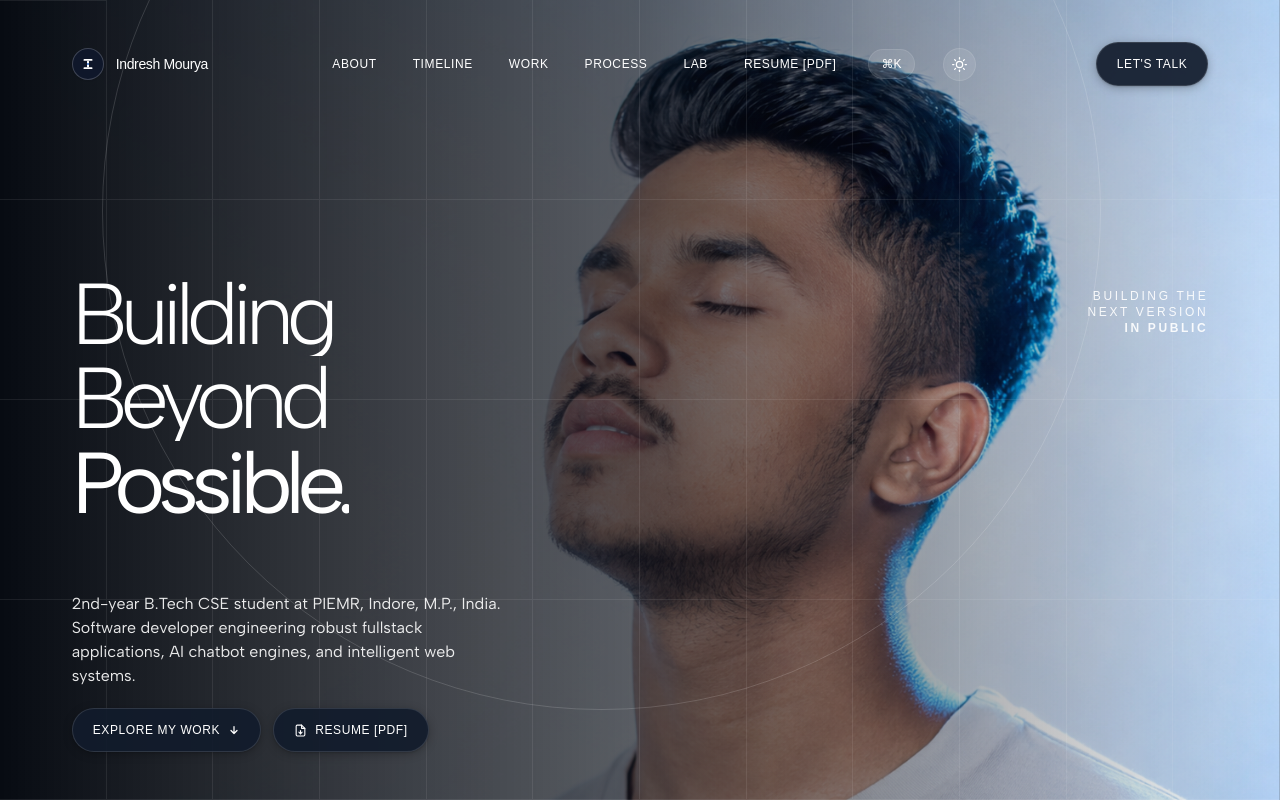
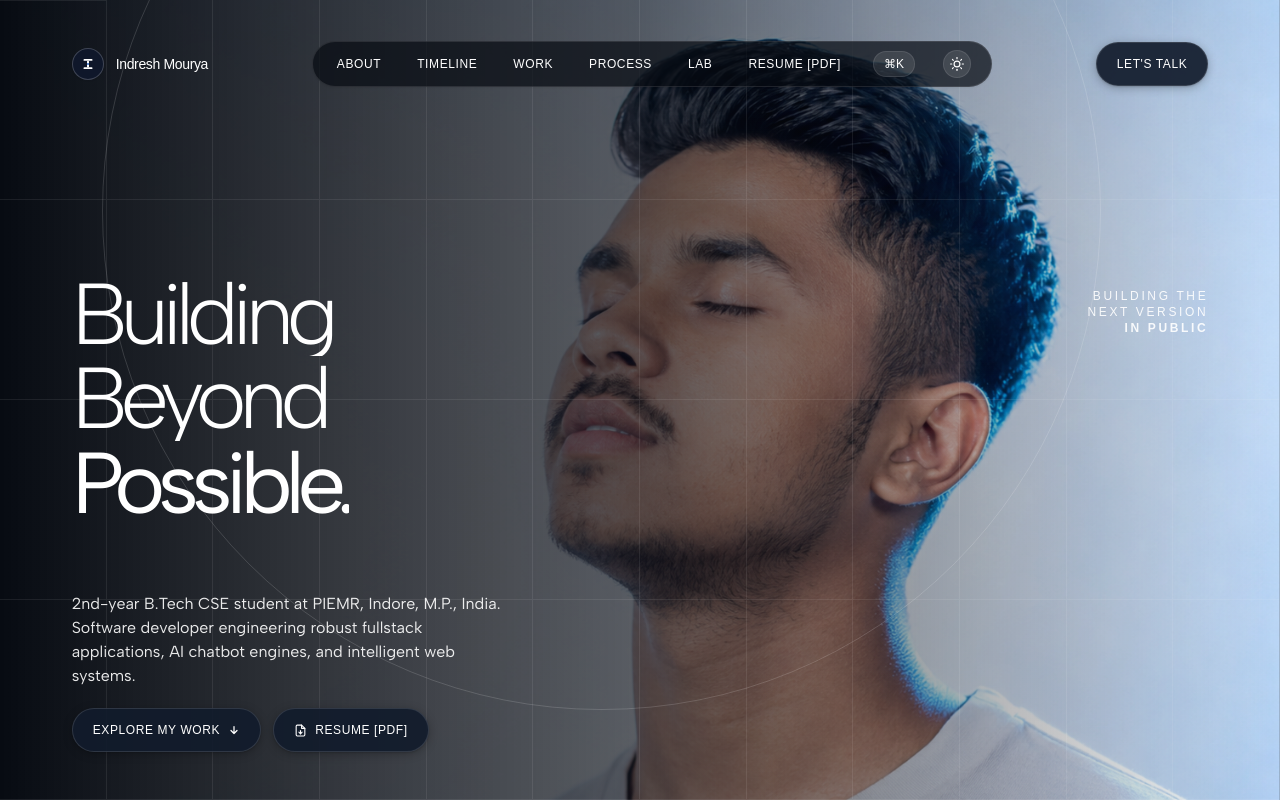
Before and after one commit to indreshmourya2007-sketch/portfolio, a Next.js app: page / in a window 1280 px wide. Both pictures are taken after a click on the button 959 px from the left and 64 px from the top of the page. Shown: the top 800 px of the page. Built offline with nearby package versions, Linux system fonts and the light colour scheme; a web font is replaced by a local one.

Commit message:
feat(hero): center portrait image and optimize mobile typography clearance

```diff
--- a/app/globals.css
+++ b/app/globals.css
@@ -109,18 +109,24 @@ body {
 @media (max-width: 767px) {
   .portrait-base {
     background-image: url("/images/Base_image_mobile.png");
+    background-position: center;
+    background-size: cover;
   }
   .portrait-reveal {
     background-image: url("/images/Reveal_image_mobile.png");
+    background-position: center;
+    background-size: cover;
   }
 }
 
 @media (max-width: 767px) and (orientation: landscape) {
   .portrait-base {
     background-image: url("/images/Base_image_desktop.png");
+    background-position: center;
   }
   .portrait-reveal {
     background-image: url("/images/Reveal_image_desktop.png");
+    background-position: center;
   }
 }
 
--- a/components/glass-hero.tsx
+++ b/components/glass-hero.tsx
@@ -251,11 +251,11 @@ export default function GlassHero() {
           </a>
 
           {/* Desktop Links (Hidden on Mobile) */}
-          <div className="hidden md:flex items-center gap-5 lg:gap-7">
+          <div className="hidden md:flex items-center gap-5 lg:gap-7 px-5 py-2 rounded-full bg-white/70 dark:bg-[#070b12]/70 backdrop-blur-md border border-[#0a0f18]/10 dark:border-white/10 shadow-sm">
             <a
               href="#about"
               onClick={(e) => handleScrollTo(e, "about")}
-              className="font-mono text-xs uppercase tracking-wider text-[#0a0f18] dark:text-white hover:opacity-70 transition-opacity py-2 px-1 focus-visible:outline focus-visible:outline-2 focus-visible:outline-[#0a0f18] dark:focus-visible:outline-white rounded font-medium"
+              className="font-mono text-xs uppercase tracking-wider text-[#0a0f18] dark:text-white hover:opacity-70 transition-opacity py-1 px-1 focus-visible:outline focus-visible:outline-2 focus-visible:outline-[#0a0f18] dark:focus-visible:outline-white rounded font-medium"
             >
               About
             </a>
@@ -263,7 +263,7 @@ export default function GlassHero() {
             <a
               href="#timeline"
               onClick={(e) => handleScrollTo(e, "timeline")}
-              className="font-mono text-xs uppercase tracking-wider text-[#0a0f18] dark:text-white hover:opacity-70 transition-opacity py-2 px-1 focus-visible:outline focus-visible:outline-2 focus-visible:outline-[#0a0f18] dark:focus-visible:outline-white rounded font-medium"
+              className="font-mono text-xs uppercase tracking-wider text-[#0a0f18] dark:text-white hover:opacity-70 transition-opacity py-1 px-1 focus-visible:outline focus-visible:outline-2 focus-visible:outline-[#0a0f18] dark:focus-visible:outline-white rounded font-medium"
             >
               Timeline
             </a>
@@ -271,7 +271,7 @@ export default function GlassHero() {
             <a
               href="#work"
               onClick={(e) => handleScrollTo(e, "work")}
-              className="font-mono text-xs uppercase tracking-wider text-[#0a0f18] dark:text-white hover:opacity-70 transition-opacity py-2 px-1 focus-visible:outline focus-visible:outline-2 focus-visible:outline-[#0a0f18] dark:focus-visible:outline-white rounded font-medium"
+              className="font-mono text-xs uppercase tracking-wider text-[#0a0f18] dark:text-white hover:opacity-70 transition-opacity py-1 px-1 focus-visible:outline focus-visible:outline-2 focus-visible:outline-[#0a0f18] dark:focus-visible:outline-white rounded font-medium"
             >
               Work
             </a>
@@ -279,7 +279,7 @@ export default function GlassHero() {
             <a
               href="#process"
               onClick={(e) => handleScrollTo(e, "process")}
-              className="font-mono text-xs uppercase tracking-wider text-[#0a0f18] dark:text-white hover:opacity-70 transition-opacity py-2 px-1 focus-visible:outline focus-visible:outline-2 focus-visible:outline-[#0a0f18] dark:focus-visible:outline-white rounded font-medium"
+              className="font-mono text-xs uppercase tracking-wider text-[#0a0f18] dark:text-white hover:opacity-70 transition-opacity py-1 px-1 focus-visible:outline focus-visible:outline-2 focus-visible:outline-[#0a0f18] dark:focus-visible:outline-white rounded font-medium"
             >
               Process
             </a>
@@ -287,7 +287,7 @@ export default function GlassHero() {
             <a
               href="#experiments"
               onClick={(e) => handleScrollTo(e, "experiments")}
-              className="font-mono text-xs uppercase tracking-wider text-[#0a0f18] dark:text-white hover:opacity-70 transition-opacity py-2 px-1 focus-visible:outline focus-visible:outline-2 focus-visible:outline-[#0a0f18] dark:focus-visible:outline-white rounded font-medium"
+              className="font-mono text-xs uppercase tracking-wider text-[#0a0f18] dark:text-white hover:opacity-70 transition-opacity py-1 px-1 focus-visible:outline focus-visible:outline-2 focus-visible:outline-[#0a0f18] dark:focus-visible:outline-white rounded font-medium"
             >
               Lab
             </a>
@@ -295,7 +295,7 @@ export default function GlassHero() {
             {/* Desktop Resume Print Trigger */}
             <button
               onClick={() => window.print()}
-              className="font-mono text-xs uppercase tracking-wider text-[#0a0f18] dark:text-white hover:opacity-70 transition-opacity py-2 px-1 focus-visible:outline focus-visible:outline-2 focus-visible:outline-[#0a0f18] dark:focus-visible:outline-white rounded font-medium cursor-pointer"
+              className="font-mono text-xs uppercase tracking-wider text-[#0a0f18] dark:text-white hover:opacity-70 transition-opacity py-1 px-1 focus-visible:outline focus-visible:outline-2 focus-visible:outline-[#0a0f18] dark:focus-visible:outline-white rounded font-medium cursor-pointer"
             >
               Resume [PDF]
             </button>
@@ -307,7 +307,7 @@ export default function GlassHero() {
                 window.dispatchEvent(event);
               }}
               aria-label="Open Command Menu"
-              className="hidden lg:flex items-center gap-1.5 px-3 py-1.5 rounded-full bg-white/80 dark:bg-white/10 hover:bg-white dark:hover:bg-white/20 text-xs font-mono text-[#0a0f18] dark:text-white transition-colors border border-[#0a0f18]/10 dark:border-white/10"
+              className="hidden lg:flex items-center gap-1.5 px-2.5 py-1 rounded-full bg-white/80 dark:bg-white/10 hover:bg-white dark:hover:bg-white/20 text-xs font-mono text-[#0a0f18] dark:text-white transition-colors border border-[#0a0f18]/10 dark:border-white/10"
             >
               <span>⌘K</span>
             </button>
@@ -316,10 +316,10 @@ export default function GlassHero() {
             <button
               onClick={toggleTheme}
               aria-label={`Switch to ${theme === "dark" ? "light" : "dark"} mode`}
-              className="p-2 rounded-full bg-white/80 dark:bg-white/10 hover:bg-white dark:hover:bg-white/20 text-[#0a0f18] dark:text-white transition-colors border border-[#0a0f18]/10 dark:border-white/10"
+              className="p-1.5 rounded-full bg-white/80 dark:bg-white/10 hover:bg-white dark:hover:bg-white/20 text-[#0a0f18] dark:text-white transition-colors border border-[#0a0f18]/10 dark:border-white/10"
             >
               {theme === "dark" ? (
-                <svg width="15" height="15" viewBox="0 0 24 24" fill="none" stroke="currentColor" strokeWidth="2" strokeLinecap="round" strokeLinejoin="round">
+                <svg width="14" height="14" viewBox="0 0 24 24" fill="none" stroke="currentColor" strokeWidth="2" strokeLinecap="round" strokeLinejoin="round">
                   <circle cx="12" cy="12" r="5" />
                   <line x1="12" y1="1" x2="12" y2="3" />
                   <line x1="12" y1="21" x2="12" y2="23" />
@@ -331,7 +331,7 @@ export default function GlassHero() {
                   <line x1="18.36" y1="5.64" x2="19.78" y2="4.22" />
                 </svg>
               ) : (
-                <svg width="15" height="15" viewBox="0 0 24 24" fill="none" stroke="currentColor" strokeWidth="2" strokeLinecap="round" strokeLinejoin="round">
+                <svg width="14" height="14" viewBox="0 0 24 24" fill="none" stroke="currentColor" strokeWidth="2" strokeLinecap="round" strokeLinejoin="round">
                   <path d="M21 12.79A9 9 0 1 1 11.21 3 7 7 0 0 0 21 12.79z" />
                 </svg>
               )}
@@ -380,9 +380,9 @@ export default function GlassHero() {
       <div className="relative z-20 w-full h-full pointer-events-none flex flex-col justify-between">
         {/* Main Headline */}
         <div
-          className="absolute left-[max(1.25rem,env(safe-area-inset-left,0px))] md:left-[max(5.6vw,2rem)] top-[15%] md:top-[34%] max-w-[92vw] md:max-w-none pointer-events-auto"
+          className="absolute left-[max(1.25rem,env(safe-area-inset-left,0px))] md:left-[max(5.6vw,2rem)] top-[12%] md:top-[34%] max-w-[92vw] md:max-w-none pointer-events-auto"
         >
-          <h1 className="font-light tracking-[-0.075em] md:tracking-[-0.085em] text-[#0a0f18] dark:text-white flex flex-col leading-[0.87] md:leading-[0.93] text-[clamp(2.7rem,12.5vw,3.8rem)] md:text-[clamp(5.4rem,6.2vw,6.8rem)]">
+          <h1 className="font-light tracking-[-0.075em] md:tracking-[-0.085em] text-[#0a0f18] dark:text-white flex flex-col leading-[0.87] md:leading-[0.93] text-[clamp(2.35rem,9.6vw,3.5rem)] md:text-[clamp(5.4rem,6.2vw,6.8rem)]">
             <span className="block overflow-hidden py-0.5">
               <span className="block animate-line-1">Building</span>
             </span>
```
